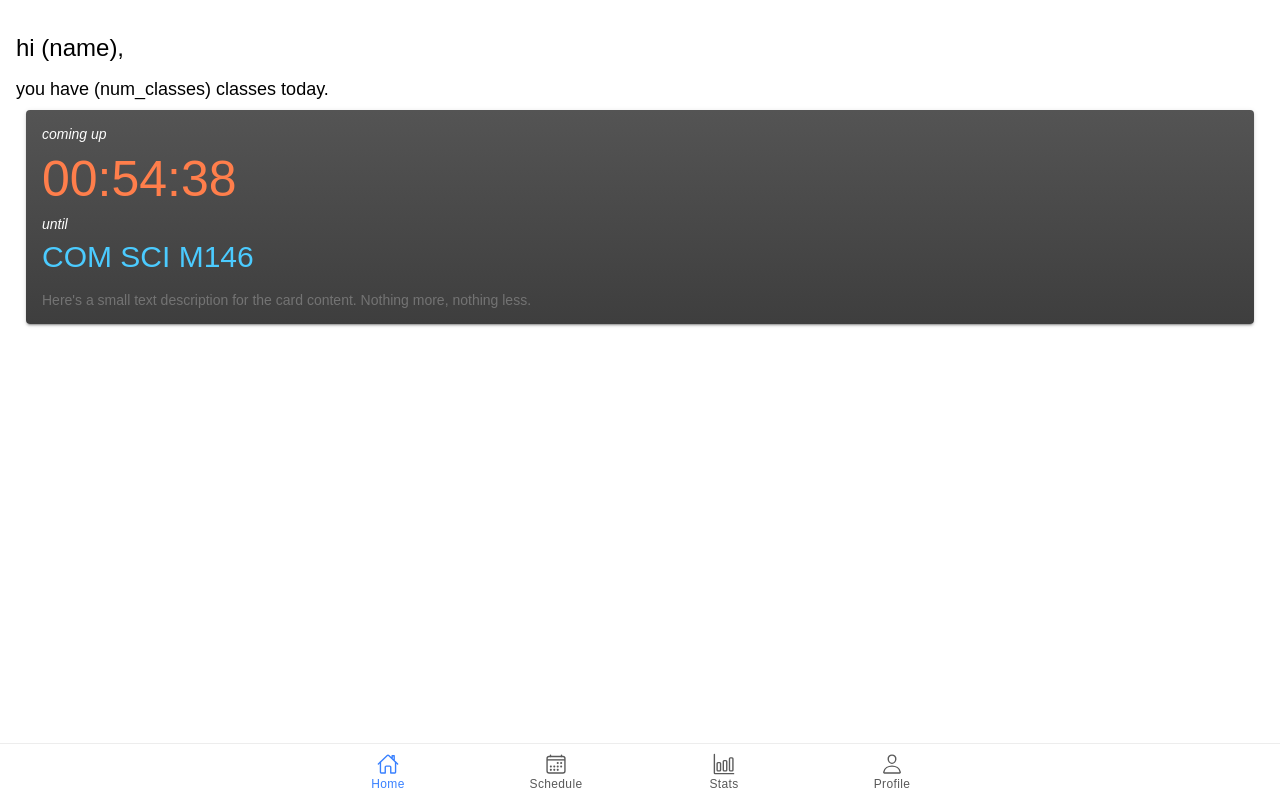
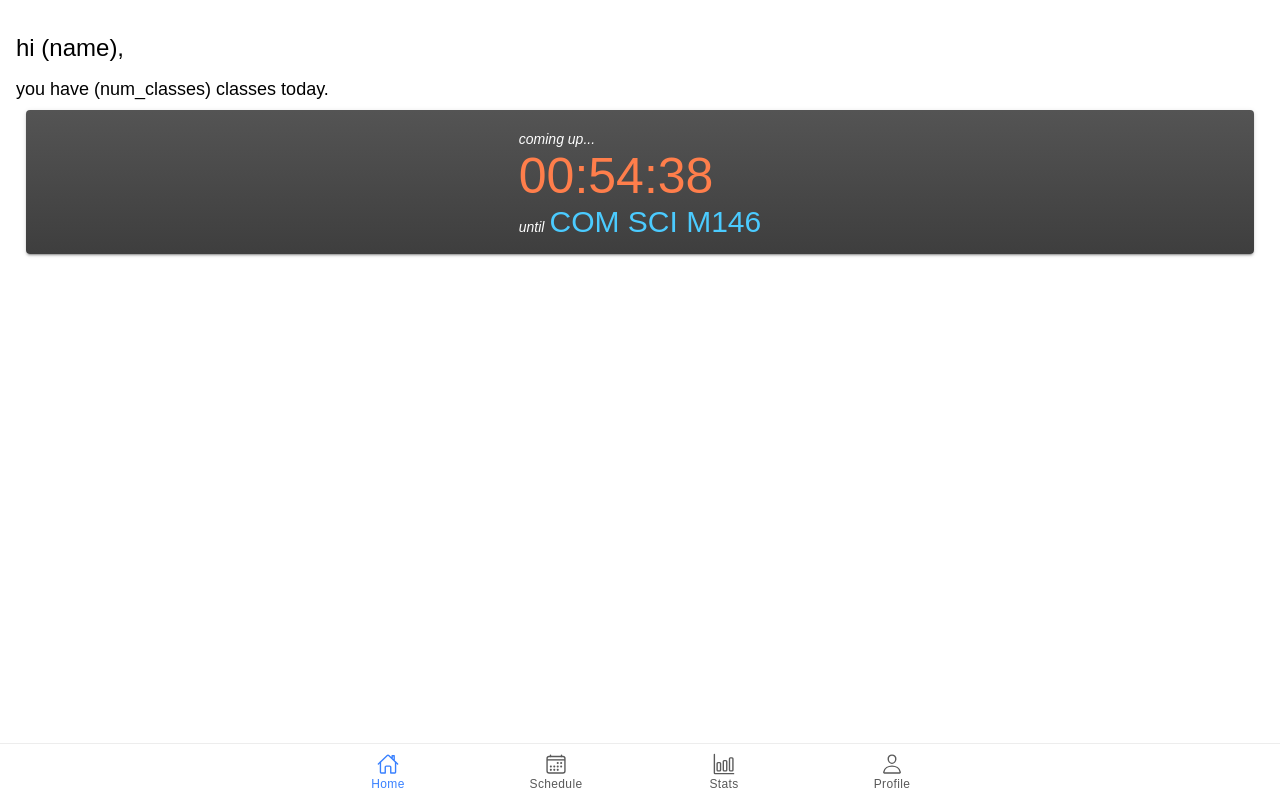
Before and after one commit to lindseymardona/tattletale, a React (Vite) app in the folder ionicTest/: page /tab1 in a window 1280 px wide. Built offline with nearby package versions, Linux system fonts and the light colour scheme; a web font is replaced by a local one.

Commit message:
feat: homepage text fixed, but centered for some reason

```diff
--- a/ionicTest/src/pages/Tab1.css
+++ b/ionicTest/src/pages/Tab1.css
@@ -1,7 +1,19 @@
 #card1 {
     background: rgb(62,62,62);
+    /* display: flex; */
     background: linear-gradient(0deg, rgba(62,62,62,1) 0%, rgba(84,84,84,1) 100%);
   }
+
+#cardtext {
+    display: flex;
+}
+
+#container {
+    display: flex;
+    justify-content: left;
+    align-items: left;
+    height: 100vh;
+}
 
 #timeleft {
     font-size: 50px;
@@ -11,8 +23,27 @@
 #classcode {
     font-size: 30px;
     color: #4BCBFF;
+    padding-left: 5px;
 }
 
 #cardtext {
     color: #fdfdfd;
 }
+
+
+#pleaseHelp {
+    display: flex;
+    justify-content: left;
+    align-items: baseline;
+    height: 28px;
+}
+
+
+#box {
+border: 1px solid black;
+height: 200px;
+width: 300px;
+display: flex;
+justify-content: space-between;
+align-items: flex-end;
+}
--- a/ionicTest/src/pages/Tab1.tsx
+++ b/ionicTest/src/pages/Tab1.tsx
@@ -1,4 +1,5 @@
-import { IonContent, IonHeader, IonPage, IonTitle, IonToolbar, IonCard, IonCardContent, IonCardHeader, IonCardSubtitle, IonCardTitle } from '@ionic/react';
+import { IonGrid, IonRow, IonCol } from '@ionic/react';
+import {IonContent, IonHeader, IonPage, IonTitle, IonToolbar, IonCard, IonCardContent, IonCardHeader, IonCardSubtitle, IonCardTitle } from '@ionic/react';
 import React from 'react';
 import ExploreContainer from '../components/ExploreContainer';
 import './Tab1.css';
@@ -16,18 +17,53 @@ const Tab1: React.FC = () => {
         <h2>hi (name),</h2>
         <h5>you have (num_classes) classes today.</h5>
 
-      <IonCard><div id="card1">
-        <IonCardHeader>
-          <IonCardSubtitle><div id="cardtext"><i>coming up</i></div></IonCardSubtitle>
-          <IonCardSubtitle><div id="timeleft">00:54:38</div></IonCardSubtitle>
-          <IonCardSubtitle><div id="cardtext"><i>until</i></div></IonCardSubtitle>
-          <IonCardSubtitle><div id="classcode">COM SCI M146</div></IonCardSubtitle>
+      <IonCard id = "card1">
+
+        <IonCardHeader id = "helpPlease">
+          <IonGrid>
+            <IonRow>
+              <IonCardSubtitle><div id="cardtext"><i>coming up...</i></div></IonCardSubtitle>
+            </IonRow>
+            <IonRow>
+              <IonCardSubtitle><div id="timeleft">00:54:38</div></IonCardSubtitle>
+            </IonRow>
+            <div id = "pleaseHelp">
+              <IonCardSubtitle><div id="cardtext"><i>until </i></div></IonCardSubtitle>
+              <IonCardSubtitle><div id="classcode">COM SCI M146</div></IonCardSubtitle>
+            </div>
+              {/* <IonCol>
+                <IonCardSubtitle><div id="cardtext"><i>until</i></div></IonCardSubtitle>
+              </IonCol>
+              <IonCol>
+                <IonCardSubtitle><div id="classcode">COM SCI M146</div></IonCardSubtitle>
+              </IonCol> */}
+          </IonGrid>
+
+
+
+
+          {/* <IonCardSubtitle><div id="cardtext"><i>coming up</i></div></IonCardSubtitle>
+          <IonCardSubtitle><div id="timeleft">00:54:38</div></IonCardSubtitle> */}
+          {/* <IonCardSubtitle><div id="cardtext"><i>until</i></div></IonCardSubtitle>
+          <IonCardSubtitle><div id="classcode">COM SCI M146</div></IonCardSubtitle>  */}
+{/*
+          <IonGrid>
+            <IonRow>
+              <IonCol size="1">
+                <div style={{display: 'flex', justifyContent: 'left', alignItems: 'flex-end', height: '100%'}}>
+                  <IonCardSubtitle><div id="cardtext"><i>until</i></div></IonCardSubtitle>
+                </div>
+              </IonCol>
+              <IonCol size="10">
+                <div style={{display: 'flex', justifyContent: 'center', alignItems: 'flex-end', height: '100%'}}>
+                  <IonCardSubtitle><div id="classcode">COM SCI M146</div></IonCardSubtitle>
+                </div>
+              </IonCol>
+            </IonRow>
+          </IonGrid> */}
+
         </IonCardHeader>
-
-        <IonCardContent>
-          Here's a small text description for the card content. Nothing more, nothing less.
-        </IonCardContent>
-      </div></IonCard>
+      </IonCard>
         <IonHeader collapse="condense">
           <IonToolbar>
             <IonTitle size="large">Home</IonTitle>
```
